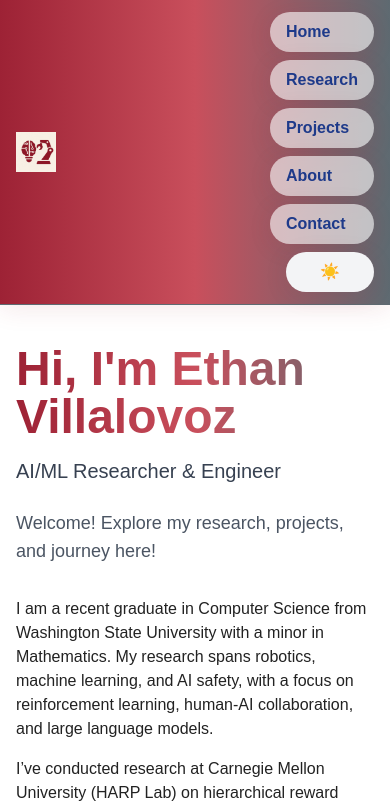
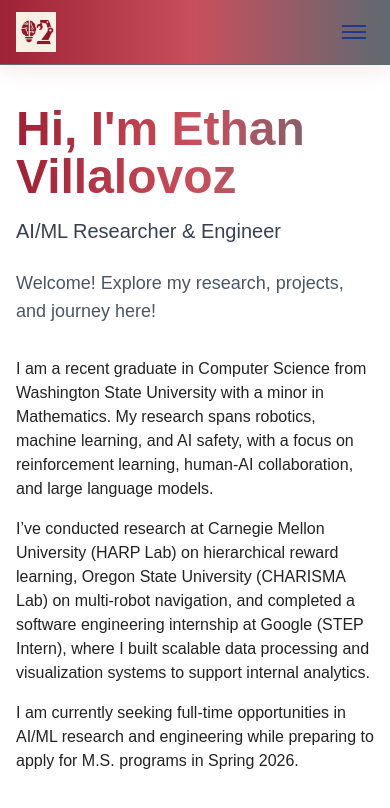
Before and after one commit to ethanvillalovoz/ethanvillalovoz.github.io, a Next.js app: page / in a window 390 px wide. Shown: the top 808 px of the page. Built offline with nearby package versions, Linux system fonts and the light colour scheme.

Commit message:
Implement mobile hamburger menu for navbar and install missing dependencies

```diff
--- a/src/components/Navbar.tsx
+++ b/src/components/Navbar.tsx
@@ -2,6 +2,7 @@
 import Link from "next/link";
 import ThemeToggle from "./ThemeToggle";
 import Image from "next/image";
+import { useState } from "react";
 
 const navLinks = [
 	{ name: "Home", href: "/" },
@@ -13,9 +14,12 @@ const navLinks = [
 ];
 
 export default function Navbar() {
+	const [menuOpen, setMenuOpen] = useState(false);
+
 	return (
 		<nav className="w-full bg-gradient-to-r from-primary via-primary-light to-primary-dark dark:from-primary-dark dark:via-primary dark:to-primary-dark/80 backdrop-blur border-b border-primary-dark dark:border-primary-dark sticky top-0 z-50 transition-colors shadow-soft">
 			<div className="max-w-5xl mx-auto px-4 py-3 flex items-center justify-between">
+				{/* Logo */}
 				<div className="flex items-center gap-2">
 					<Image
 						src="/images/ai_robot_icon.jpeg"
@@ -25,7 +29,9 @@ export default function Navbar() {
 						priority
 					/>
 				</div>
-				<div className="flex flex-col items-stretch gap-y-2 sm:flex-row sm:items-center sm:space-x-6">
+
+				{/* Desktop Nav */}
+				<div className="hidden md:flex items-center space-x-6">
 					{navLinks.map((link) => (
 						<Link
 							key={link.name}
@@ -37,7 +43,38 @@ export default function Navbar() {
 					))}
 					<ThemeToggle />
 				</div>
+
+				{/* Hamburger Button (Mobile) */}
+				<button
+					className="md:hidden flex flex-col justify-center items-center w-10 h-10 rounded focus:outline-none focus:ring-2 focus:ring-primary"
+					aria-label="Open menu"
+					aria-expanded={menuOpen}
+					onClick={() => setMenuOpen((open) => !open)}
+				>
+					<span className="block w-6 h-0.5 bg-blue-900 dark:bg-primary-light mb-1"></span>
+					<span className="block w-6 h-0.5 bg-blue-900 dark:bg-primary-light mb-1"></span>
+					<span className="block w-6 h-0.5 bg-blue-900 dark:bg-primary-light"></span>
+				</button>
 			</div>
+
+			{/* Mobile Dropdown Menu */}
+			{menuOpen && (
+				<div className="md:hidden bg-white dark:bg-blue-900/90 px-4 pb-4 pt-2 shadow-lg">
+					<div className="flex flex-col gap-y-2">
+						{navLinks.map((link) => (
+							<Link
+								key={link.name}
+								href={link.href}
+								className="rounded-2xl px-4 py-2 text-blue-900 dark:text-primary-light bg-white/80 dark:bg-blue-900/40 shadow-soft hover:bg-gradient-to-r hover:from-primary hover:to-primary-light hover:text-white dark:hover:from-primary-dark dark:hover:to-primary font-semibold transition-all duration-200 focus:outline-none focus:ring-2 focus:ring-primary/60"
+								onClick={() => setMenuOpen(false)}
+							>
+								{link.name}
+							</Link>
+						))}
+						<ThemeToggle />
+					</div>
+				</div>
+			)}
 		</nav>
 	);
 }
```
Also changed, not shown: package.json (+6 -5 lines), 1 other file (tests, documents, lock files or other folders).
